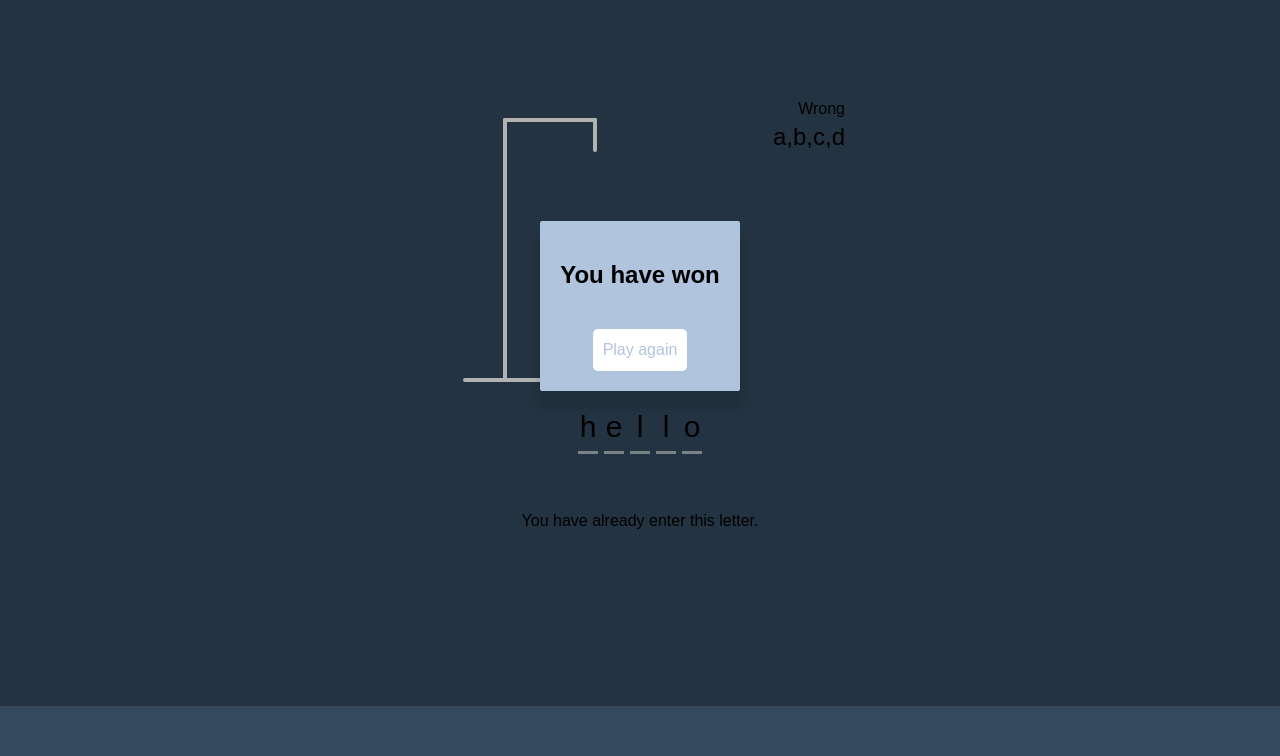
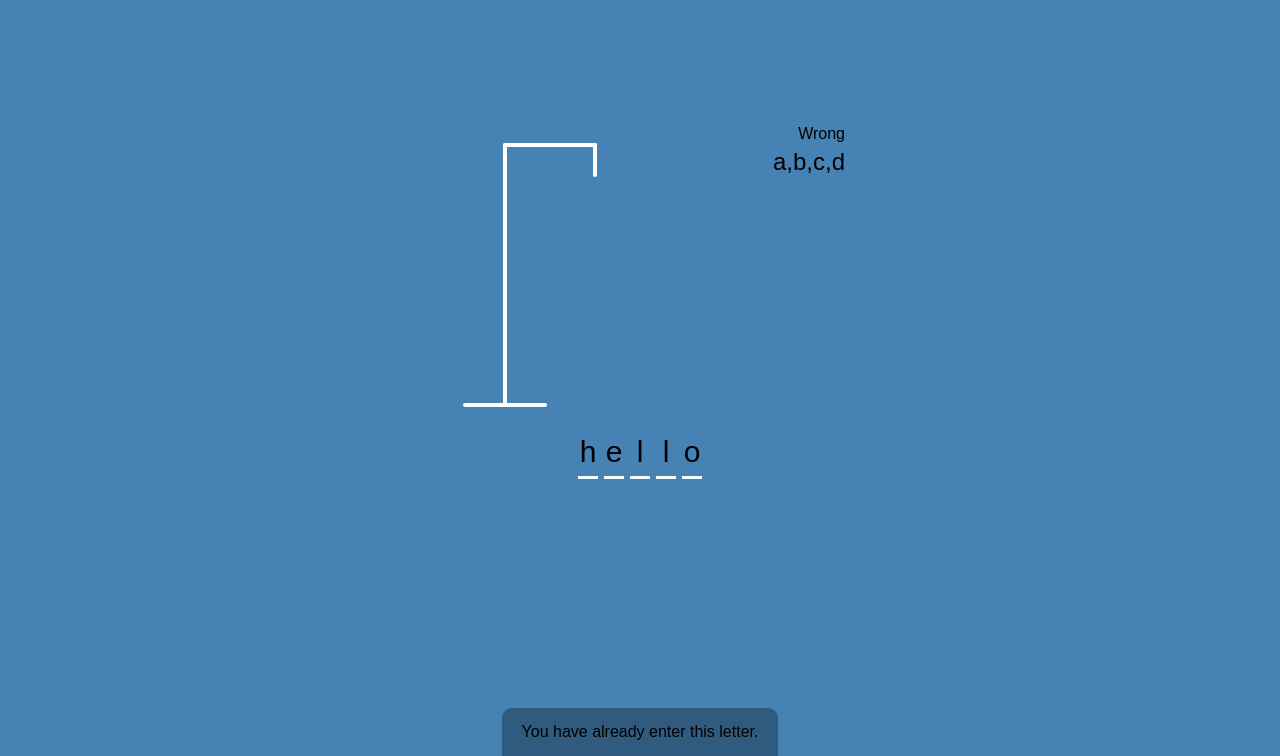
Before and after one commit to silkyh13/Hangman, a plain HTML site: page index.html in a window 1280 px wide. Shown: the part 94-850 px from the top of the page. Before the commit the page ends 800 px from the top, so only its background shows below. Drawn offline with Linux system fonts and the light colour scheme.

Commit message:
can hide notification?

```diff
--- a/style.css
+++ b/style.css
@@ -2,7 +2,7 @@
   box-sizing: border-box;
 }
 body {
-  background-color: #34495e;
+  background-color: steelblue;
   color: black;
   font-family: Arial, Helvetica, sans-serif;
   display: flex;
@@ -62,7 +62,7 @@ h1 {
 }
 
 .letter {
-  border-bottom: 3px solid #adbac2;
+  border-bottom: 3px solid azure;
   display: inline-flex;
   font-size: 30px;
   align-items: center;
@@ -79,8 +79,8 @@ h1 {
   bottom: 0;
   left: 0;
   right: 0;
-  display: flex;
-  /* display: none; */
+  /* display: flex; */
+  display: none;
   align-items: center;
   justify-content: center;
 }
@@ -112,3 +112,20 @@ h1 {
 .popup button:focus {
   outline: 0;
 }
+
+.notification-container {
+  background-color: rgba(0, 0, 0, 0.3);
+  border-radius: 10px 10px 0 0;
+  padding: 15px 20px;
+  position: absolute;
+  bottom: -50px;
+  transition: transform 0.3s ease-in-out;
+}
+
+.notification-container p {
+  margin: 0;
+}
+
+.notification-container.show {
+  transform: translateY(-50px);
+}
```
Also changed, not shown: index.html (+1 -0 lines).
